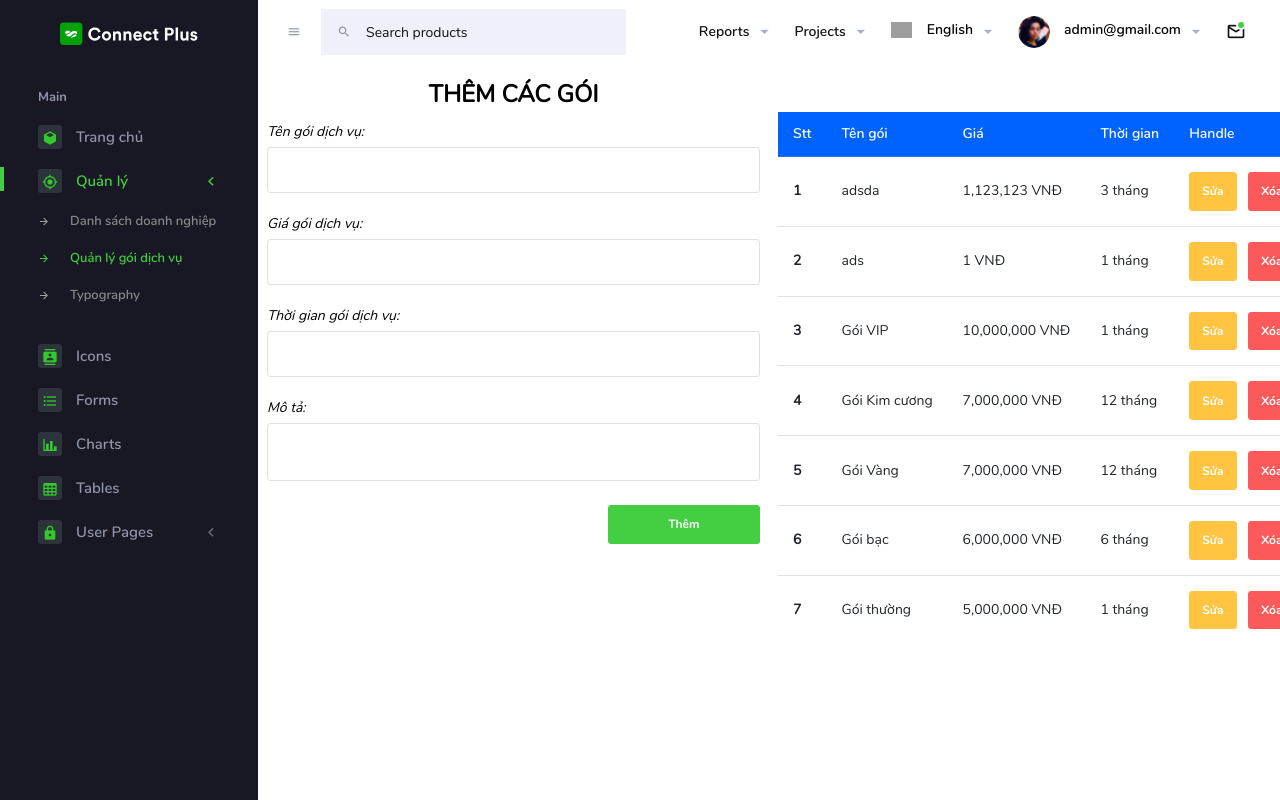
After one commit to tiensv3/website-vuon-uom, a PHP site: page /admin/ADpackages.php in a window 1280 px wide. The commit adds this page. Run offline with PHP 8.4, Linux system fonts and the light colour scheme; a user stored in the database is signed in; data comes from the database, SQL or seed files in the repository; both versions use the stored data as it was after the commit; some libraries are stand-ins or nearby versions; grey boxes are pictures that could not be loaded.

Commit message:
add package

```diff
--- /dev/null
+++ b/admin/ADpackages.php
@@ -0,0 +1,97 @@
+<?php
+include '../connect.php';
+?>
+
+<?php
+include("./Template/headerAD.php");
+include("./Template/navbarAD.php");
+include("./Template/sidebarAD.php");
+?>
+<div class="container">
+
+    <div class="row">
+        <div class="col-md-6">
+
+            <h2 class="text-center m-3 text-black text-uppercase">Thêm các gói</h2>
+            <form action="./ADhandlepackage.php" method="post">
+
+                <div class="form-group">
+                    <label for="" class="text-black font-italic">Tên gói dịch vụ:</label>
+                    <input type="text" name="namePackage" id="" class="form-control rounded">
+                </div>
+                <div class="form-group">
+                    <label for="" class="text-black font-italic">Giá gói dịch vụ:</label>
+                    <input type="text" name="pricePackage" id="" class="form-control rounded">
+                </div>
+                <div class="form-group">
+                    <label for="" class="text-black font-italic">Thời gian gói dịch vụ:</label>
+                    <input type="text" name="datePackage" id="" class="form-control rounded">
+                </div>
+                <div class="form-group">
+                    <label for="" class="text-black font-italic">Mô tả:</label>
+                    <textarea cols="30" name="descPackage" id="description" class="form-control rounded"></textarea>
+                </div>
+                <div class="form-group">
+                    <div class="row">
+                        <div class="col-4"></div>
+                        <div class="col-4">
+                        </div>
+                        <div class="col-4">
+                            <input type="submit" name="addPackage" value="Thêm" class="btn btn-success w-100">
+                        </div>
+                    </div>
+                </div>
+            </form>
+
+        </div>
+        <div class="col-md-6">
+            <?php
+            $sql = "SELECT * FROM packages   ORDER BY packageid DESC";
+            $stmt = $conn->prepare($sql);
+            $stmt->execute();
+            $result = $stmt->get_result();
+            ?>
+
+            <table class="table mt-5">
+                <thead>
+                    <tr class="bg-primary text-white">
+                        <th scope="col">Stt</th>
+                        <th scope="col">Tên gói</th>
+                        <th scope="col">Giá </th>
+                        <th scope="col">Thời gian </th>
+                        <th scope="col">Handle</th>
+                    </tr>
+                </thead>
+                <tbody>
+                    <?php
+                    $i = 0;
+                    while ($row = mysqli_fetch_array($result)) {
+                        $i++;
+                    ?>
+                        <tr>
+                            <th scope="row"><?php echo $i ?></th>
+                            <td><?php echo $row['name'] ?></td>
+                            <td><?php echo number_format($row['price']) . ' VNĐ' ?></td>
+                            <td><?php echo $row['packagedate'] . ' tháng' ?></td>
+                            <td>
+                                <a href="" class="btn btn-warning">Sửa</a>
+                                <a href="" class="btn btn-danger ml-2">Xóa</a>
+                            </td>
+                        </tr>
+                    <?php
+                    }
+                    ?>
+                </tbody>
+            </table>
+        </div>
+    </div>
+
+
+
+
+
+</div>
+
+<?php
+include("./Template/footerAD.php");
+?>
--- a/admin/Template/footerAD.php
+++ b/admin/Template/footerAD.php
@@ -15,6 +15,17 @@
   <!-- Custom js for this page -->
   <script src="../admin/assets/js/dashboard.js"></script>
   <!-- End custom js for this page -->
+
+  <script>
+    ClassicEditor
+      .create(document.querySelector('#description'))
+      .then(editor => {
+        console.log(editor);
+      })
+      .catch(error => {
+        console.error(error);
+      });
+  </script>
   </body>
 
   </html>
--- a/admin/Template/headerAD.php
+++ b/admin/Template/headerAD.php
@@ -1,7 +1,13 @@
 <?php
 session_start();
+if (!isset($_SESSION['admin'])) {
+    if (!isset($_SESSION['business'])) {
+        echo ("<script language=javascript>
+        window.location='../login.php';
+        </script> ");
+    }
+}
 ?>
-
 
 <!DOCTYPE html>
 <html lang="en">
@@ -26,6 +32,8 @@ session_start();
     <link rel="stylesheet" href="../admin/assets/css/style.css">
     <!-- End layout styles -->
     <link rel="shortcut icon" href="../admin/assets/images/favicon.png" />
+    <!-- ckeditor -->
+    <script src="https://cdn.ckeditor.com/ckeditor5/41.1.0/classic/ckeditor.js"></script>
 </head>
 
 <body>
--- a/admin/Template/navbarAD.php
+++ b/admin/Template/navbarAD.php
@@ -84,10 +84,6 @@
                                     echo $_SESSION['admin'];
                                 } else if (isset($_SESSION['business'])) {
                                     echo $_SESSION['business'];
-                                } else if (isset($_SESSION['customer'])) {
-                                    header("Location: './index.php'");
-                                } else if (!$_SESSION['admin'] && $_SESSION['business'] && $_SESSION['customer']) {
-                                    header("Location: './login.php'");
                                 }
                                 ?>
                             </p>
--- a/admin/Template/sidebarAD.php
+++ b/admin/Template/sidebarAD.php
@@ -17,9 +17,16 @@
                 </a>
                 <div class="collapse" id="ui-basic">
                     <ul class="nav flex-column sub-menu">
-                        <li class="nav-item"> <a class="nav-link" href="pages/ui-features/buttons.html">Buttons</a></li>
-                        <li class="nav-item"> <a class="nav-link" href="pages/ui-features/dropdowns.html">Dropdowns</a></li>
-                        <li class="nav-item"> <a class="nav-link" href="pages/ui-features/typography.html">Typography</a></li>
+                        <?php
+                        if ($_SESSION['admin']) {
+                        ?>
+                            <li class="nav-item"> <a class="nav-link" href="/admin/ADlist.php">Danh sách doanh nghiệp</a></li>
+                            <li class="nav-item"> <a class="nav-link" href="/admin/ADpackages.php">Quản lý gói dịch vụ</a></li>
+                            <li class="nav-item"> <a class="nav-link" href="pages/ui-features/typography.html">Typography</a></li>
+
+                        <?php
+                        }
+                        ?>
                     </ul>
                 </div>
             </li>
```
Also changed, not shown: admin/ADhandlepackage.php (added, +29 -0 lines), admin/ADlist.php (added, +75 -0 lines), db/vuonuom_db.sql (+48 -27 lines), upload/icon.jpg (deleted).
